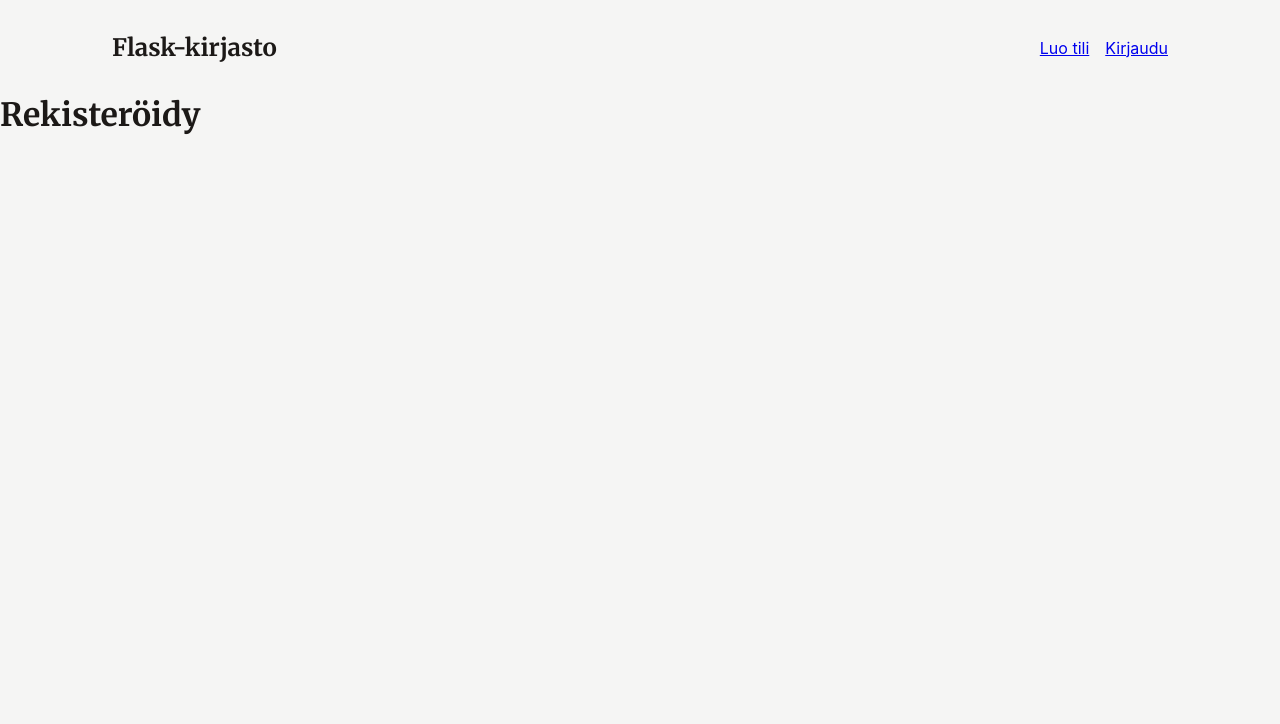
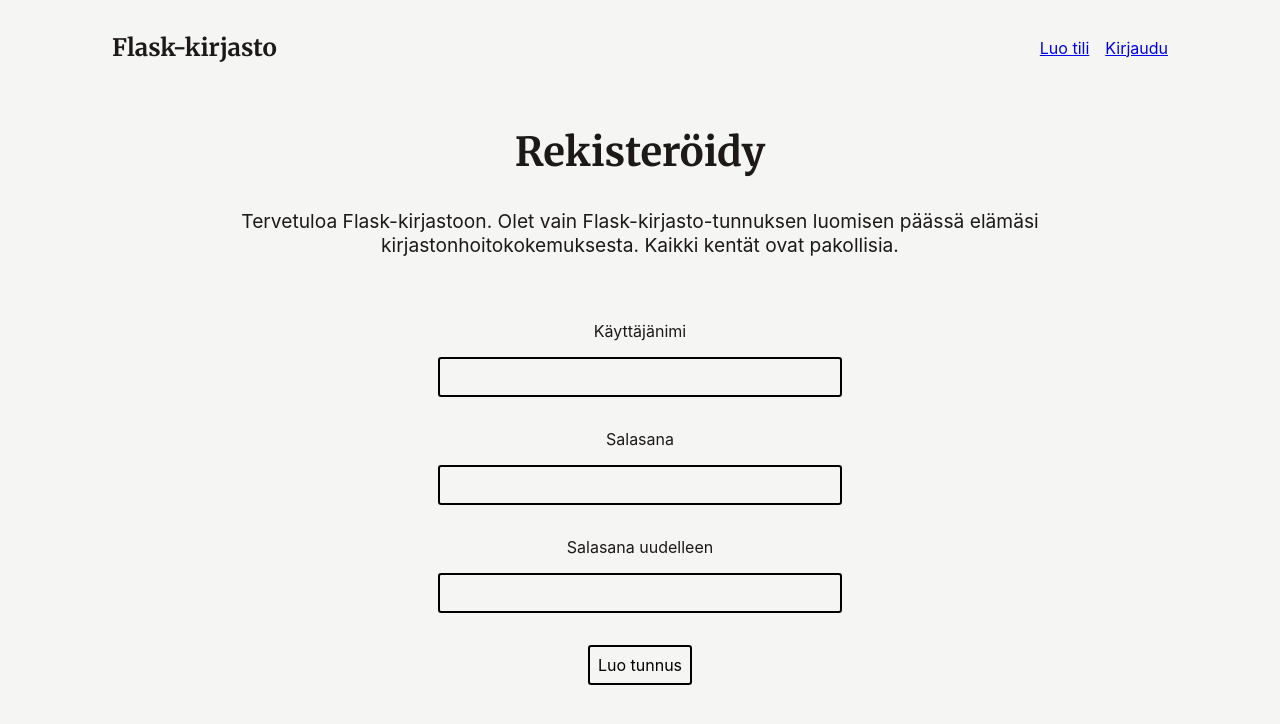
Before and after one commit to anttikivi/flask-library, a Flask app: page /luo-tili/ in a window 1280 px wide. Shown: the top 724 px of the page. Run offline with Flask 3, Linux system fonts and the light colour scheme; some web fonts are replaced.

Commit message:
feat: add form for creating a new user

```diff
--- a/static/main.css
+++ b/static/main.css
@@ -1,6 +1,8 @@
 :root {
   --color-gray-100: #f5f5f4;
   --color-gray-900: #1c1917;
+  --color-purple-400: #e879f9;
+  --color-purple-700: #a21caf;
   --font-sans: Inter, ui-sans-serif, system-ui, sans-serif, "Apple Color Emoji",
     "Segoe UI Emoji", "Segoe UI Symbol", "Noto Color Emoji";
   --font-serif: "Merriweather", ui-serif, Georgia, Cambria, "Times New Roman",
@@ -55,6 +57,10 @@ h4,
 h5,
 h6 {
   font-family: var(--font-serif);
+}
+
+input {
+  outline: none;
 }
 
 .sr-only {
@@ -150,3 +156,88 @@ h6 {
   align-items: center;
   gap: 1rem;
 }
+
+.page-title {
+  text-align: center;
+  font-size: 1.8rem;
+  margin: 2rem auto;
+}
+
+@media (min-width: 768px) {
+  .page-title {
+    font-size: 2.5rem;
+  }
+}
+
+.register-intro {
+  text-align: center;
+}
+
+@media (min-width: 768px) {
+  .register-intro {
+    font-size: 1.2rem;
+  }
+}
+
+.register-form-wrapper {
+  text-align: center;
+}
+
+.register-form {
+  display: inline-block;
+  margin: 2rem auto;
+}
+
+.register-form > div {
+  margin: 2rem auto;
+}
+
+.register-form > div label span {
+  display: block;
+  text-align: center;
+  margin: 1rem auto;
+}
+
+.register-form > div label input {
+  margin: 0 auto;
+  padding: 0.5rem;
+  min-width: 40ch;
+  border-radius: 0.2rem;
+  border: 2px solid currentColor;
+  background: none;
+  font-size: 1rem;
+  font-family: var(--font-sans);
+  text-align: left;
+}
+
+.register-form > div label input:focus {
+  border-color: var(--color-purple-700);
+}
+
+@media (prefers-color-scheme: dark) {
+  .register-form > div label input:focus {
+    border-color: var(--color-purple-400);
+  }
+}
+
+.register-form button[type="submit"] {
+  padding: 0.5rem;
+  border-radius: 0.2rem;
+  border: 2px solid currentColor;
+  background: none;
+  font-size: 1rem;
+  font-family: var(--font-sans);
+  cursor: pointer;
+}
+
+.register-form button[type="submit"]:hover,
+.register-form button[type="submit"]:focus {
+  color: var(--color-purple-700);
+}
+
+@media (prefers-color-scheme: dark) {
+  .register-form button[type="submit"]:hover,
+  .register-form button[type="submit"]:focus {
+    color: var(--color-purple-400);
+  }
+}
--- a/templates/register.html
+++ b/templates/register.html
@@ -1,5 +1,36 @@
 {% extends "layout.html" %}
+
 {% block title %}Luo tili{% endblock %}
+
 {% block content %}
-  <h1>Rekisteröidy</h1>
+  <div class="container">
+    <h1 class="page-title">Rekisteröidy</h1>
+    <p class="register-intro">
+      Tervetuloa Flask-kirjastoon. Olet vain Flask-kirjasto-tunnuksen luomisen
+      päässä elämäsi kirjastonhoitokokemuksesta. Kaikki kentät ovat pakollisia.
+    </p>
+    <div class="register-form-wrapper">
+      <form class="register-form" action="/create-user" method="POST">
+        <div>
+          <label for="username">
+            <span>Käyttäjänimi</span>
+            <input id="username" name="username" type="text" />
+          </label>
+        </div>
+        <div>
+          <label for="password">
+            <span>Salasana</span>
+            <input id="password" name="password" type="password" />
+          </label>
+        </div>
+        <div>
+          <label for="password_again">
+            <span>Salasana uudelleen</span>
+            <input id="password_again" name="password_again" type="password" />
+          </label>
+        </div>
+        <button type="submit">Luo tunnus</button>
+      </form>
+    </div>
+  </div>
 {% endblock %}
```
